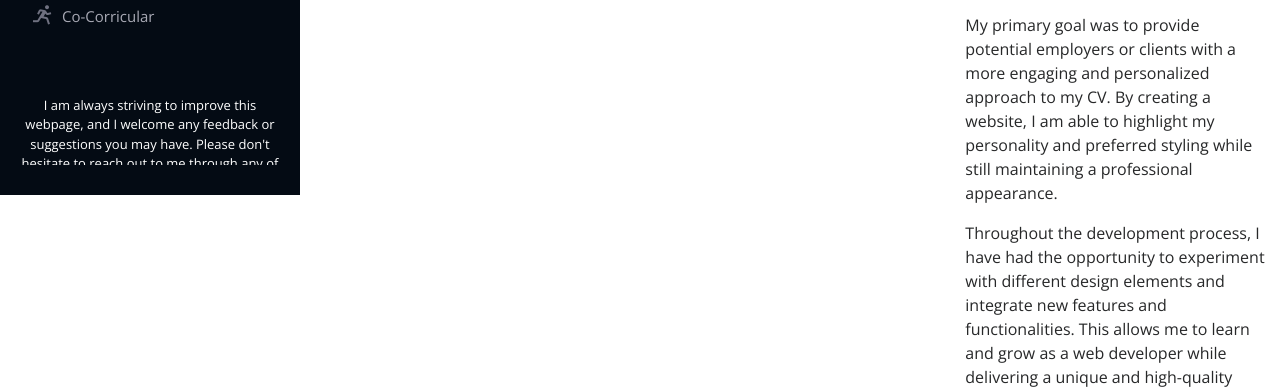
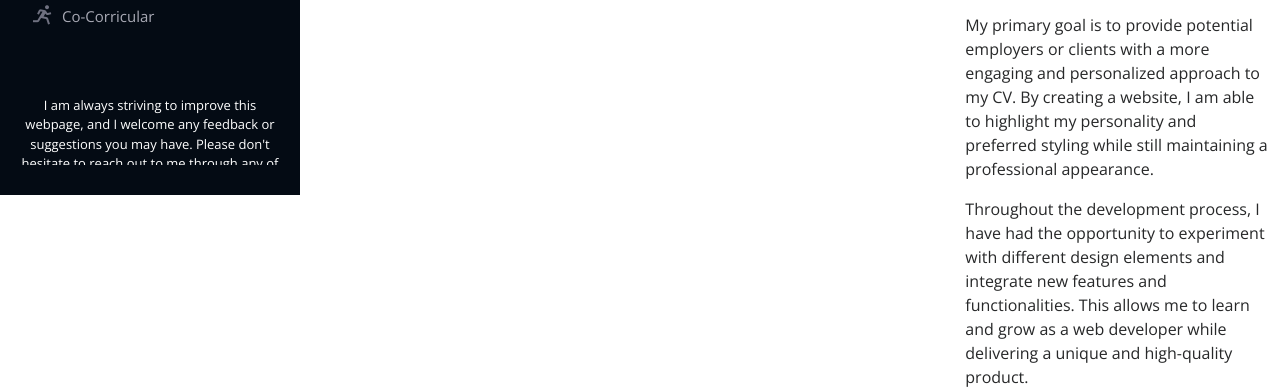
Before and after one commit to Patrick-Gransbury/CV, a plain HTML site: page PatrickGransbury-details.html in a window 1280 px wide. Shown: the part 605-997 px from the top of the page. Drawn offline with nearby package versions, Linux system fonts and the light colour scheme.

Commit message:
Past Tense

```diff
--- a/PatrickGransbury-details.html
+++ b/PatrickGransbury-details.html
@@ -147,7 +147,7 @@
                 I created this personal website as a unique and creative way to showcase my professional experience and web development skills. It challenges me to explore new techniques and methods to create a website that is both visually appealing and functional.
               </p>
               <p>
-                My primary goal was to provide potential employers or clients with a more engaging and personalized approach to my CV. By creating a website, I am able to highlight my personality and preferred styling while still maintaining a professional appearance.
+                My primary goal is to provide potential employers or clients with a more engaging and personalized approach to my CV. By creating a website, I am able to highlight my personality and preferred styling while still maintaining a professional appearance.
               </p>
               <p>
                 Throughout the development process, I have had the opportunity to experiment with different design elements and integrate new features and functionalities. This allows me to learn and grow as a web developer while delivering a unique and high-quality product.
```
